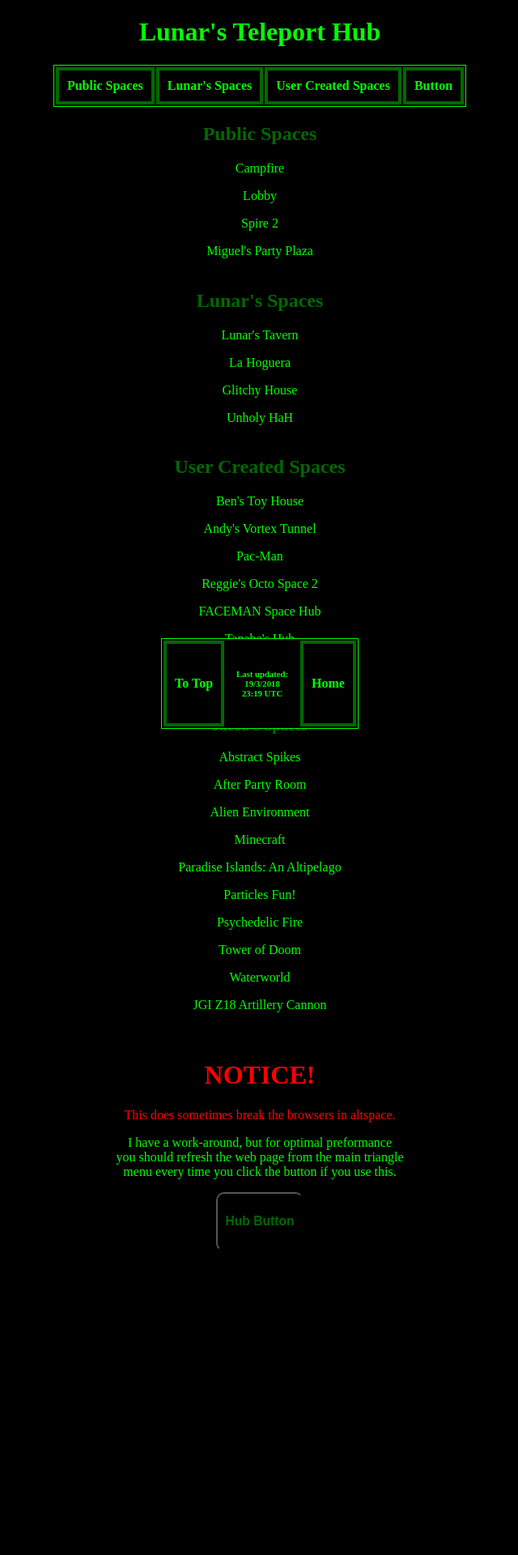
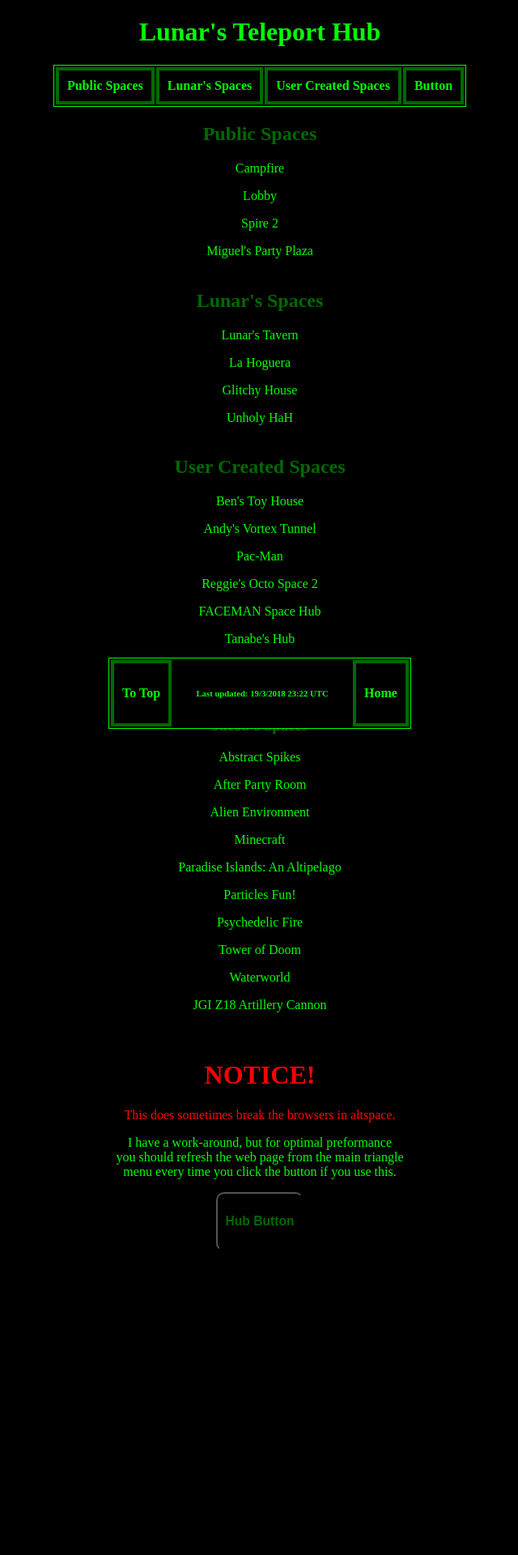
Before and after one commit to LunarTiger/AltspaceVR, a Jekyll site: the page teleportHub/index.html, which Jekyll copies as it is, in a window 1280 px wide. Shown: the top 1920 px of the page at 81% size, without its empty margins (319-959 px from the left). Built offline with Jekyll 4.4.1, drawn with Linux system fonts in a browser that asks for light colours.

Commit message:
Update index.html

```diff
--- a/teleportHub/index.html
+++ b/teleportHub/index.html
@@ -77,7 +77,7 @@
 		<table>
 			<tr>
 				<th><a href='#top'>To Top</a></th>
-				<th style='width: 70px;border: 0px;'><h6>Last updated: 19/3/2018 23:19 UTC</h6></th>
+				<th style='width: 200px;border: 0px;'><h6>Last updated: 19/3/2018 23:22 UTC</h6></th>
 				<th><a href="https://lunartiger.github.io/">Home</a></th>
 			</tr>
 		</table>
```
